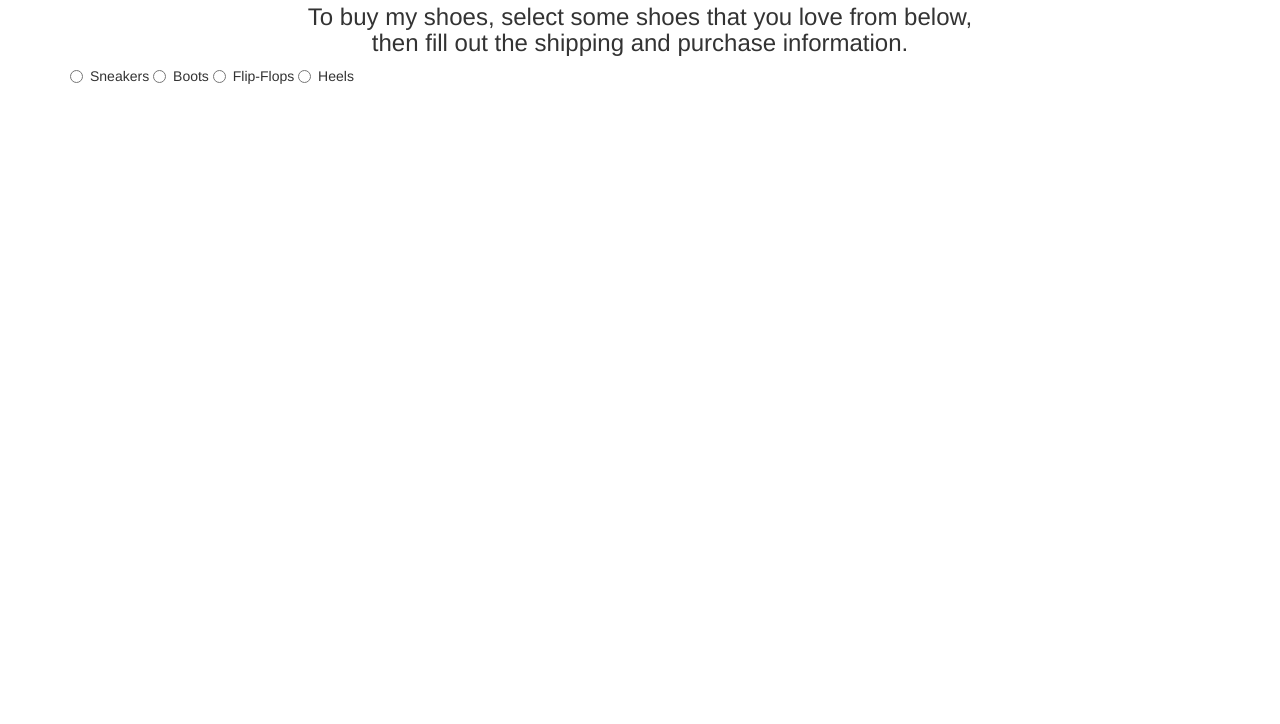
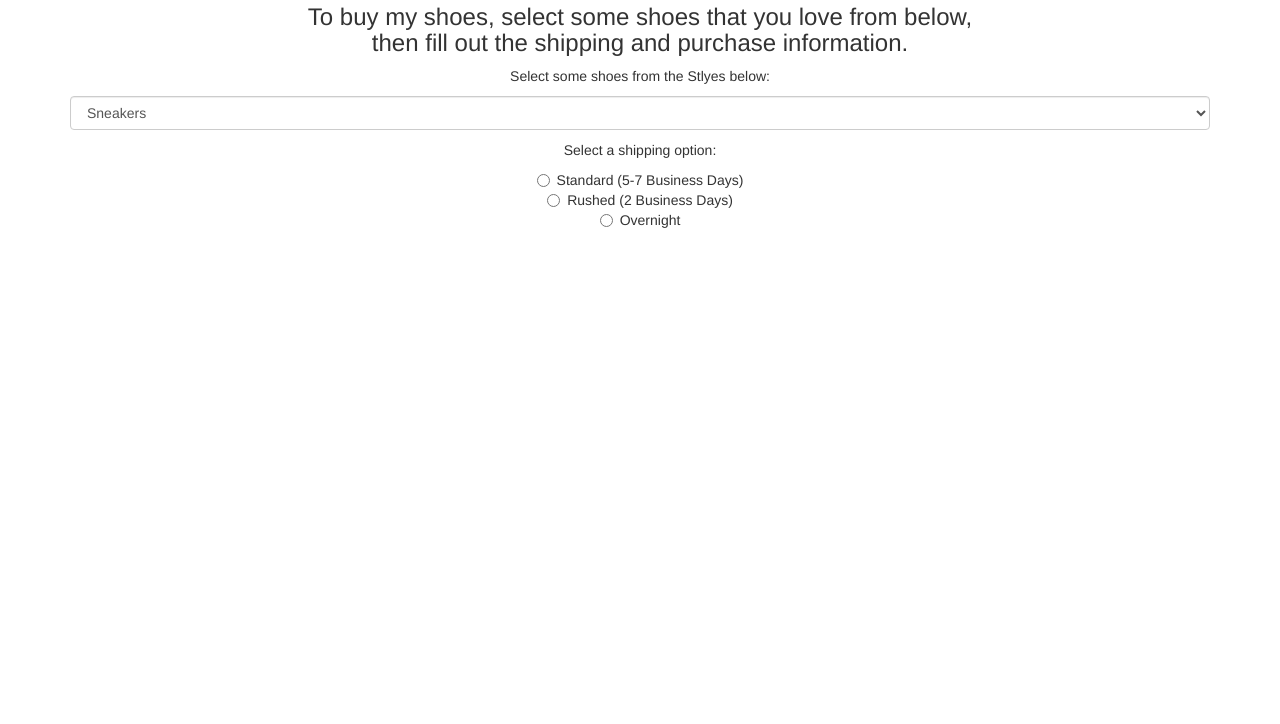
Before and after one commit to emh221/survey, a plain HTML site: page index.html in a window 1280 px wide. Shown: the part 76-800 px from the top of the page. Drawn offline with Linux system fonts and the light colour scheme.

Commit message:
change radio buttons to shipping selection, and create a drop down bar for shoe style selection. centers text on page.

```diff
--- a/index.html
+++ b/index.html
@@ -5,31 +5,37 @@
   <link href="css/styles.css" rel="stylesheet" type="text/css">
   <script src="js/jquery-3.4.1.js"></script>
   <script src="js/scripts.js"></script>
-    <title></title>
+  <title>Buy Shoes Here!</title>
 </head>
 <body>
   <div class="container">
-      <h1 class= "text-center">Eric's online shoe store.</h1>
+    <h1 class= "text-center">Eric's Online Shoe Store.</h1>
     <h3 class = "text-center">To buy my shoes, select some shoes that you love from below,<br> then fill out the shipping and purchase information. </h3>
+    <div class="blanks text-center">
       <form>
+        <p>Select some shoes from the Stlyes below:</p>
+        <select class="form-control" id="shoes">
+          <option>Sneakers</option>
+          <option> Boots</option>
+          <option> Flip-Flops</option>
+          <option>Heels</option>
+        </select>
         <div class="radio">
+          <p>Select a shipping option:</p>
           <label>
-            <input type="radio" name="shoes" value="sneakers">
-            Sneakers
-          </label>
+            <input type="radio" name="shoes" value="Standard">
+            Standard (5-7 Business Days)
+          </label><br>
           <label>
-            <input type="radio" name="shoes" value="boots">
-            Boots
-          </label>
+            <input type="radio" name="shoes" value="Rush">
+            Rushed (2  Business Days)
+          </label><br>
           <label>
-          <input type="radio" name="shoes" value="flip-flops">
-          Flip-Flops
-          </label>
-          <label>
-          <input type="radio" name="shoes" value="heels">
-          Heels
+            <input type="radio" name="shoes" value="overnight">
+            Overnight
           </label>
         </div>
       </form>
     </div>
+  </div>
 </body>
```
Lines whose indentation alone changed are shown as unchanged.
